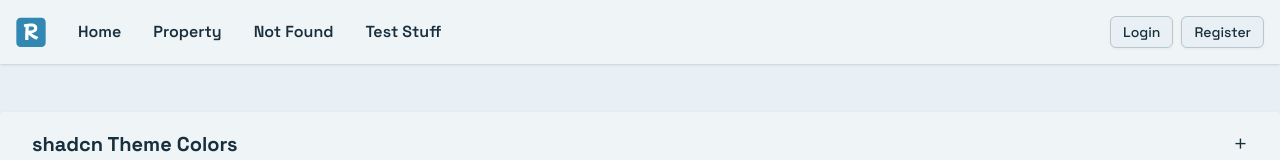
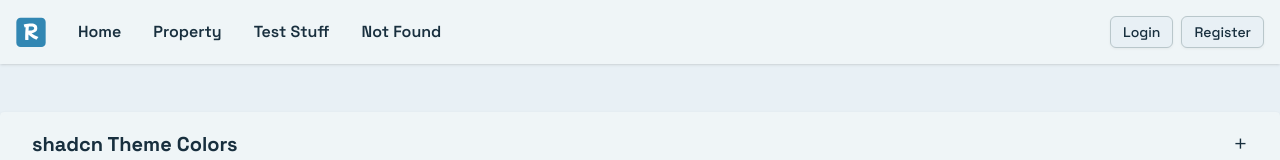
Before and after one commit to CodeAfu/rentez-property, a Next.js app: page /test-components in a window 1280 px wide. Shown: the top 160 px of the page. Built offline with nearby package versions, Linux system fonts and the light colour scheme.

Commit message:
Commented component preview for display on production

```diff
--- a/src/app/_nav/_components/navbar.tsx
+++ b/src/app/_nav/_components/navbar.tsx
@@ -14,13 +14,13 @@ const routes: Routes = [
     href: "/property",
   },
   {
+    label: "Test Stuff",
+    href: "/test-components",
+    // devOnly: true,
+  },
+  {
     label: "Not Found",
     href: "/this-link-does-not-exist-for-sure",
-    devOnly: true,
-  },
-  {
-    label: "Test Stuff",
-    href: "/test-components",
     devOnly: true,
   },
 ];
--- a/src/app/test-components/page.tsx
+++ b/src/app/test-components/page.tsx
@@ -1,4 +1,4 @@
-import { notFound } from "next/navigation";
+// import { notFound } from "next/navigation";
 import React from "react";
 import DocumentView from "./_components/document-view";
 import DocumentSubmit from "./_components/document-submit";
@@ -6,7 +6,7 @@ import ComponentDisplay from "./_components/component-display";
 import ColorShowcase from "@/components/color-showcase";
 
 export default function TestPage() {
-  if (process.env.NODE_ENV !== "development") return notFound();
+  // if (process.env.NODE_ENV !== "development") return notFound();
   return (
     <div className="container mx-auto min-h-screen sm:pt-8 pt-2">
       <ComponentDisplay title="shadcn Theme Colors">
```
